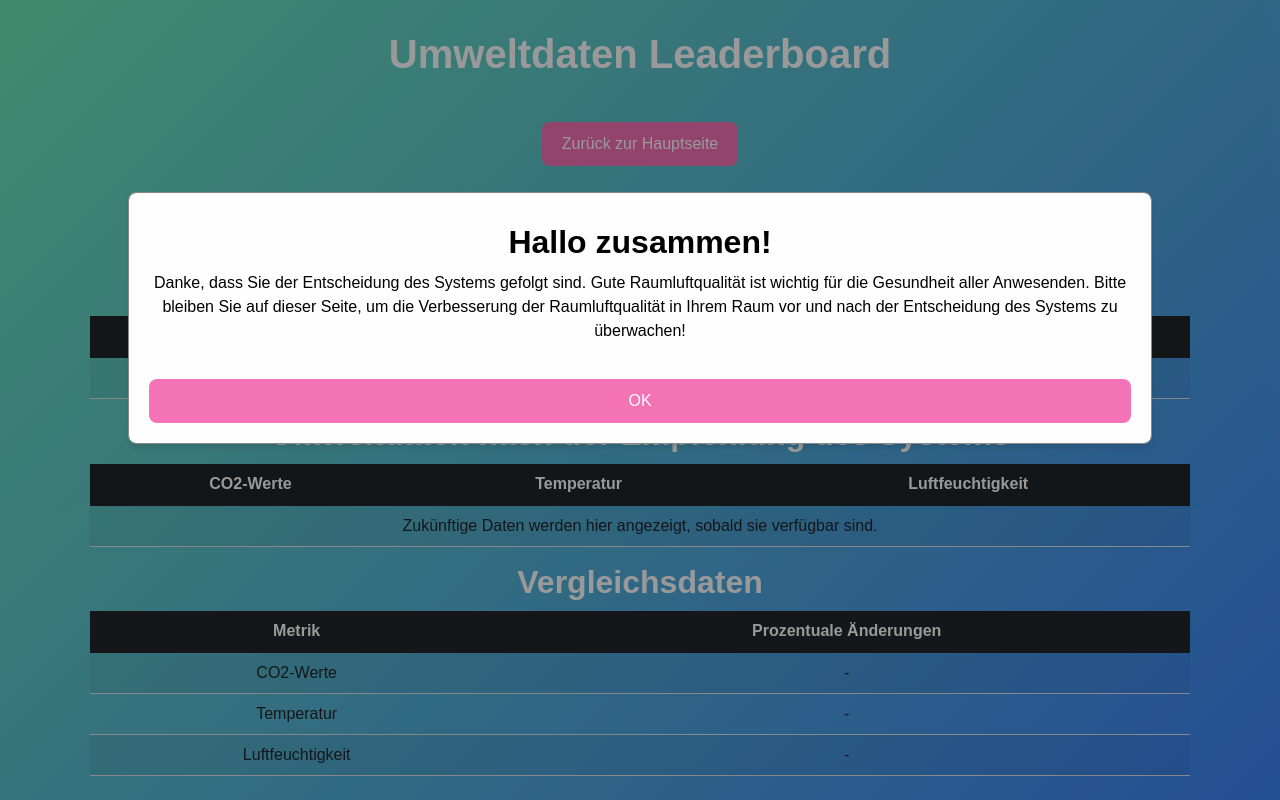
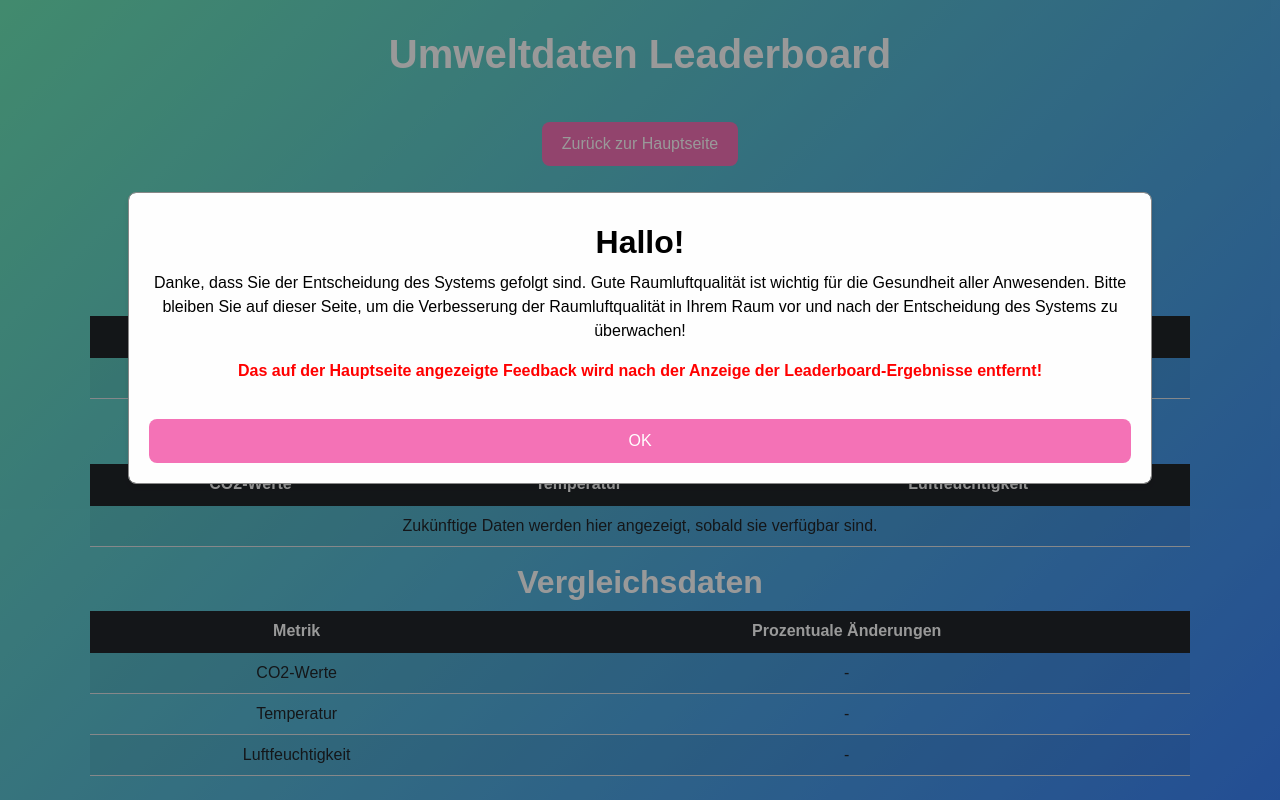
Before and after one commit to mudarshullar2/ventilation-optimization, a Flask app: template smart_ventilation/templates/leaderboard2.html in a window 1280 px wide. Run offline with Flask 3, Linux system fonts and the light colour scheme; the template is opened without the code that fills it, so the values that code supplies are empty; some libraries are stand-ins or nearby versions.

Commit message:
frontend adjustments

```diff
--- a/smart_ventilation/templates/leaderboard.html
+++ b/smart_ventilation/templates/leaderboard.html
@@ -249,6 +249,11 @@
                 Bitte bleiben Sie auf dieser Seite,
                 um die Verbesserung der Raumluftqualität in Ihrem Raum vor
                 und nach der Entscheidung des Systems zu überwachen!</p>
+            <p>
+                <span style="color: red; font-weight: bold;">
+                    Das auf der Hauptseite angezeigte Feedback wird nach der Anzeige der Leaderboard-Ergebnisse entfernt!
+                </span>
+            </p>
             <button onclick="closePopup()" class="button">OK</button>
         </div>
     </div>
--- a/smart_ventilation/templates/leaderboard2.html
+++ b/smart_ventilation/templates/leaderboard2.html
@@ -243,12 +243,17 @@
 
     <div id="popup" class="modal">
         <div class="modal-content">
-            <h2>Hallo zusammen!</h2>
+            <h2>Hallo!</h2>
             <p>Danke, dass Sie der Entscheidung des Systems gefolgt sind.
                 Gute Raumluftqualität ist wichtig für die Gesundheit aller Anwesenden.
                 Bitte bleiben Sie auf dieser Seite,
                 um die Verbesserung der Raumluftqualität in Ihrem Raum vor
                 und nach der Entscheidung des Systems zu überwachen!</p>
+            <p>
+                <span style="color: red; font-weight: bold;">
+                    Das auf der Hauptseite angezeigte Feedback wird nach der Anzeige der Leaderboard-Ergebnisse entfernt!
+                </span>
+            </p>
             <button onclick="closePopup()" class="button">OK</button>
         </div>
     </div>
```
